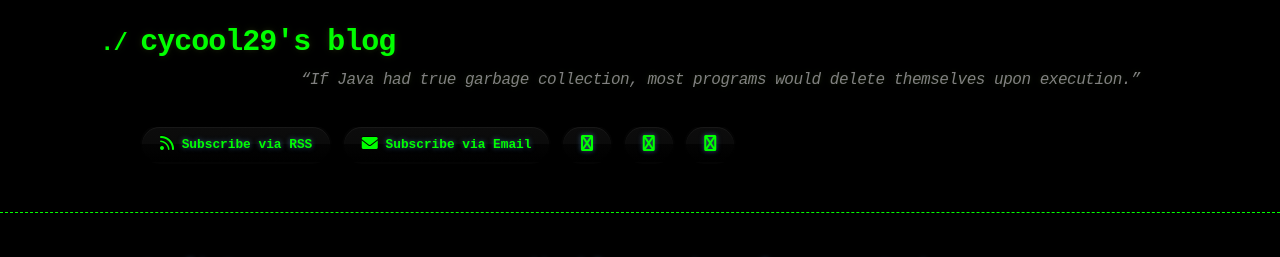
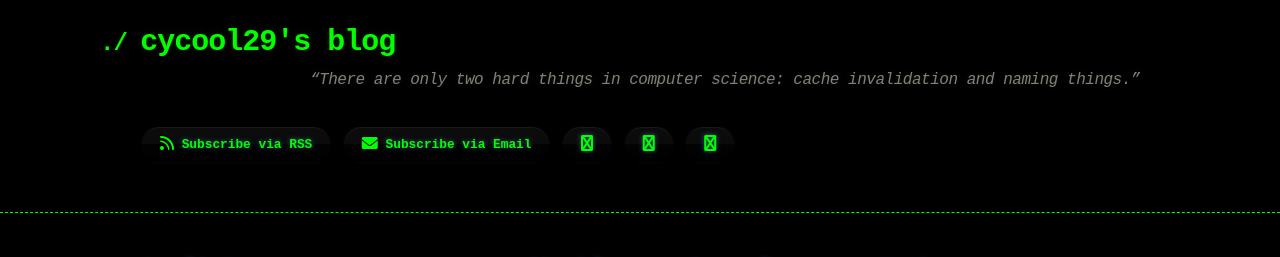
Before and after one commit to cycool29/cycool29.github.io, a Jekyll site: the page built from index.md, in a window 1280 px wide and 900 px high. Shown: the top 257 px of the window. Built offline with Jekyll 4.4.1, drawn with Linux system fonts in a browser that asks for light colours; a style sheet for code colours, icons or effects is not loaded.

Commit message:
Update quotes

```diff
--- a/_config.yml
+++ b/_config.yml
@@ -1,5 +1,5 @@
 title: cycool29's blog
-description: "“If Java had true garbage collection, most programs would delete themselves upon execution.” "
+description: "“There are only two hard things in computer science: cache invalidation and naming things.” "
 bio: A high school student. Intermediate in Python, Git, Bash. Learning JavaScript. He/Him. "
 author: cycool29
 url: https://cycool29.github.io
```
